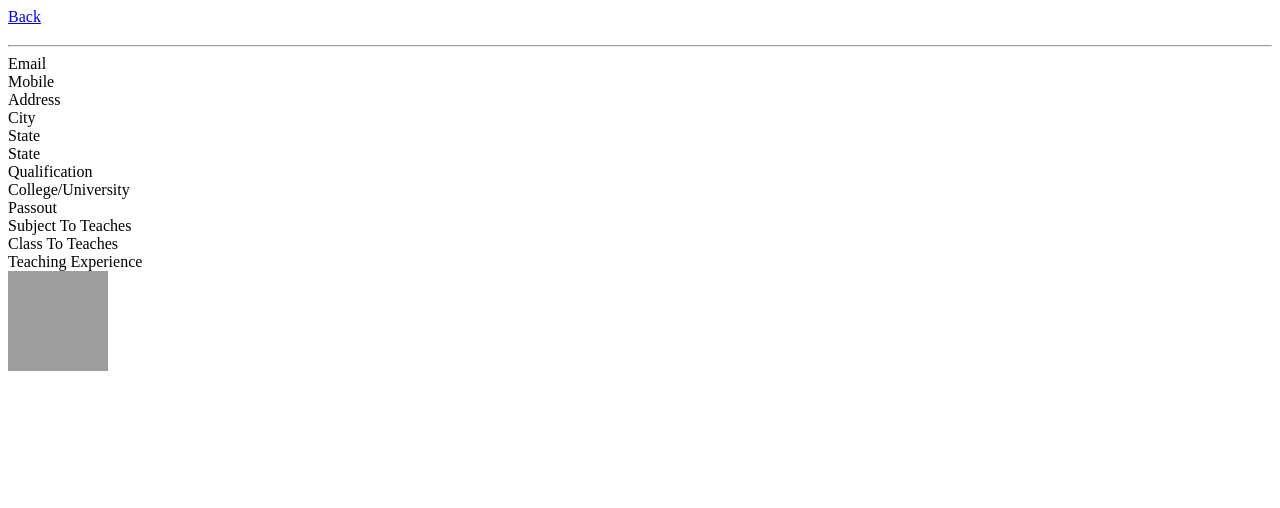
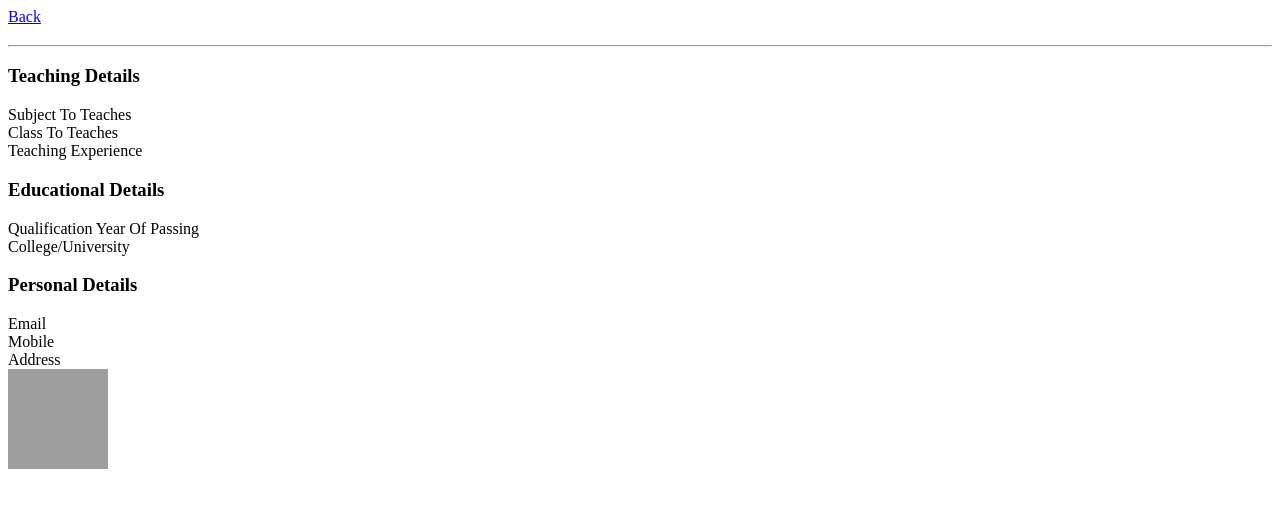
Before and after one commit to snaaz/SearchTeacher, a PHP site: page /views/view.html in a window 1280 px wide. Shown: the top 508 px of the page. Run offline with PHP 8.4, Linux system fonts and the light colour scheme; grey boxes are pictures that could not be loaded.

Commit message:
25th May-2

```diff
--- a/controller/login.php
+++ b/controller/login.php
@@ -17,12 +17,12 @@ if ($row)
 	$_SESSION ["username"] = $username;
 	$_SESSION ["id"] = $row ["id"];
 	$_SESSION ["usertype"] = $row['usertype'];
-	//echo $_SESSION ["usertype"];
+
 
 	$hash = hash_equals ( $row ['password'], crypt ( $userpass, $row ['password'] ) );
 	if ($hash)
 	{
-		echo "logged in  ";
+
 		header ( "Location: ../views/dashboard.html" );
 	}
 
--- a/views/update_profile.html
+++ b/views/update_profile.html
@@ -285,7 +285,7 @@ while($class1=mysqli_fetch_array($class)){ ?>
 							<label class="col-sm-3" for="">Teaching Experience:</label>
 							<div class="col-sm-4">
 								<select name="years">
-									<option name="years">select</option>
+									<option name="years" value="0">select</option>
 									<?php
 
 							for($i=0; $i<=10; $i++)
@@ -306,10 +306,10 @@ while($class1=mysqli_fetch_array($class)){ ?>
 								}
 									?>
 								</select> <label class="" for="">Years</label> <select name="months">
-									<option name="months">select</option>
+									<option name="months" value="0">select</option>
 									<?php
 
-							for($i=0; $i<12; $i++)
+							for($i=1; $i<12; $i++)
 								{
                                       if($i==$exp['1'])
                                      {
--- a/views/view.html
+++ b/views/view.html
@@ -43,64 +43,88 @@ include 'header.html';
 	<h3 class="text-center"><?php echo $row['name'];?></h3>
 	<hr>
  <div class="col-sm-8 text-left">
-	<div class="form-group">
-	<label class="col-sm-3">Email</label>
-	<label class="col-sm-5"><?php echo $row['email'];?></label>
 
-</div>
-	<div class="form-group">
-	<label class="col-sm-3" >Mobile</label>
-	<label class="col-sm-5"><?php echo $row['mobile'];?></label>
-	</div>
-	<div class="form-group">
-	<label class="col-sm-3" >Address</label>
-	<label class="col-sm-5"><?php echo $row['locality'];?></label>
-	</div>
-	<div class="form-group">
-	 <label class="col-sm-3" >City</label>
-	<label class="col-sm-5"><?php echo $row['city'];?> <?php echo $row['pincode'];?></label>
-	</div>
-	<div class="form-group">
-	<label class="col-sm-3" >State</label>
-	<label class="col-sm-5"><?php echo $row['state'];?></label>
-	</div>
-	<div class="form-group">
-	<label class="col-sm-3" >State</label>
-	<label class="col-sm-5"><?php echo $row['district'];?></label>
-	</div>
-	<div class="form-group">
-	<label class="col-sm-3" >Qualification</label>
-	<label class="col-sm-5"><?php echo $row['qualification'];?></label>
-	</div>
-	<div class="form-group">
-	<label class="col-sm-3" >College/University</label>
-	<label class="col-sm-5"><?php echo $row['university'];?></label>
-	</div>
-	<div class="form-group">
-	<label class="col-sm-3" >Passout</label>
-	<label class="col-sm-5"><?php echo $row['yearofpassing'];?></label>
-	</div>
-	<div class="form-group">
-	<label class="col-sm-3" >Subject To Teaches</label>
-
+ <div class = "panel panel-danger">
+   <div class = "panel-heading">
+      <h3 class = "panel-title">Teaching Details</h3>
+   </div>
+   <div class = "panel-body">
+     <div class="form-group">
+	<label class="col-sm-5" >Subject To Teaches</label>
+	<label class="col-sm-5" >
 <?php	while ( $sub = mysqli_fetch_array ( $subject_teaches ) ) { ?>
  	  <?php echo $sub ['subject_name'];?>
 
- <?php	} ?>
+ <?php	} ?></label>
 	</div>
 	<div class="form-group">
-	<label class="col-sm-3" >Class To Teaches</label>
+	<label class="col-sm-5" >Class To Teaches</label>
 	<label class="col-sm-5"><?php echo $row['class'];?></label>
 	</div>
 
 	<div class="form-group">
-	<label class="col-sm-3" >Teaching Experience</label>
+	<label class="col-sm-5" >Teaching Experience</label>
 	<label class="col-sm-5"><?php echo $exp['0']; echo "  years  "; echo $exp['1']; echo "  Months ";?></label>
 	</div>
 
 	<input type="hidden" name="id" value="<?php echo $row['id'];?>">
 
 </div>
+
+   </div>
+ <div class = "panel panel-danger">
+   <div class = "panel-heading">
+      <h3 class = "panel-title">Educational Details</h3>
+   </div>
+   <div class = "panel-body">
+     <div class="form-group">
+	<label class="col-sm-3" >Qualification</label>
+	<label class="col-sm-3"><?php echo $row['qualification'];?></label>
+	<label class="col-sm-3" >Year Of Passing</label>
+	<label class="col-sm-1"><?php echo $row['yearofpassing'];?></label>
+	</div>
+	<div class="form-group">
+	<label class="col-sm-3" >College/University</label>
+	<label class="col-sm-5"><?php echo $row['university'];?></label>
+	</div>
+
+   </div>
+</div>
+
+ <div class = "panel panel-danger">
+   <div class = "panel-heading">
+      <h3 class = "panel-title">Personal Details</h3>
+   </div>
+
+   <div class = "panel-body">
+      <div class="form-group">
+	<label class="col-sm-3">Email</label>
+	<label class="col-sm-5"><?php echo $row['email'];?></label>
+ </div>
+ <div class="form-group">
+	<label class="col-sm-3" >Mobile</label>
+	<label class="col-sm-5"><?php echo $row['mobile'];?></label>
+	</div>
+	<div class="form-group">
+	<label class="col-sm-3" >Address</label>
+	<label class="col-sm-5"><?php echo $row['locality'];?>&nbsp<?php echo $row['city'];?>&nbsp
+	<?php echo $row['district'];?>&nbsp<?php echo $row['state'];?>&nbsp<?php echo $row['pincode'];?>
+	</label>
+	</div>
+   </div>
+</div>
+
+
+
+
+</div>
+
+
+
+
+
+
+
 <div class="col-sm-4">
 
 <?php
```
Also changed, not shown: public/style/application.css (+8 -3 lines), views/search.html (+7 -3 lines).
